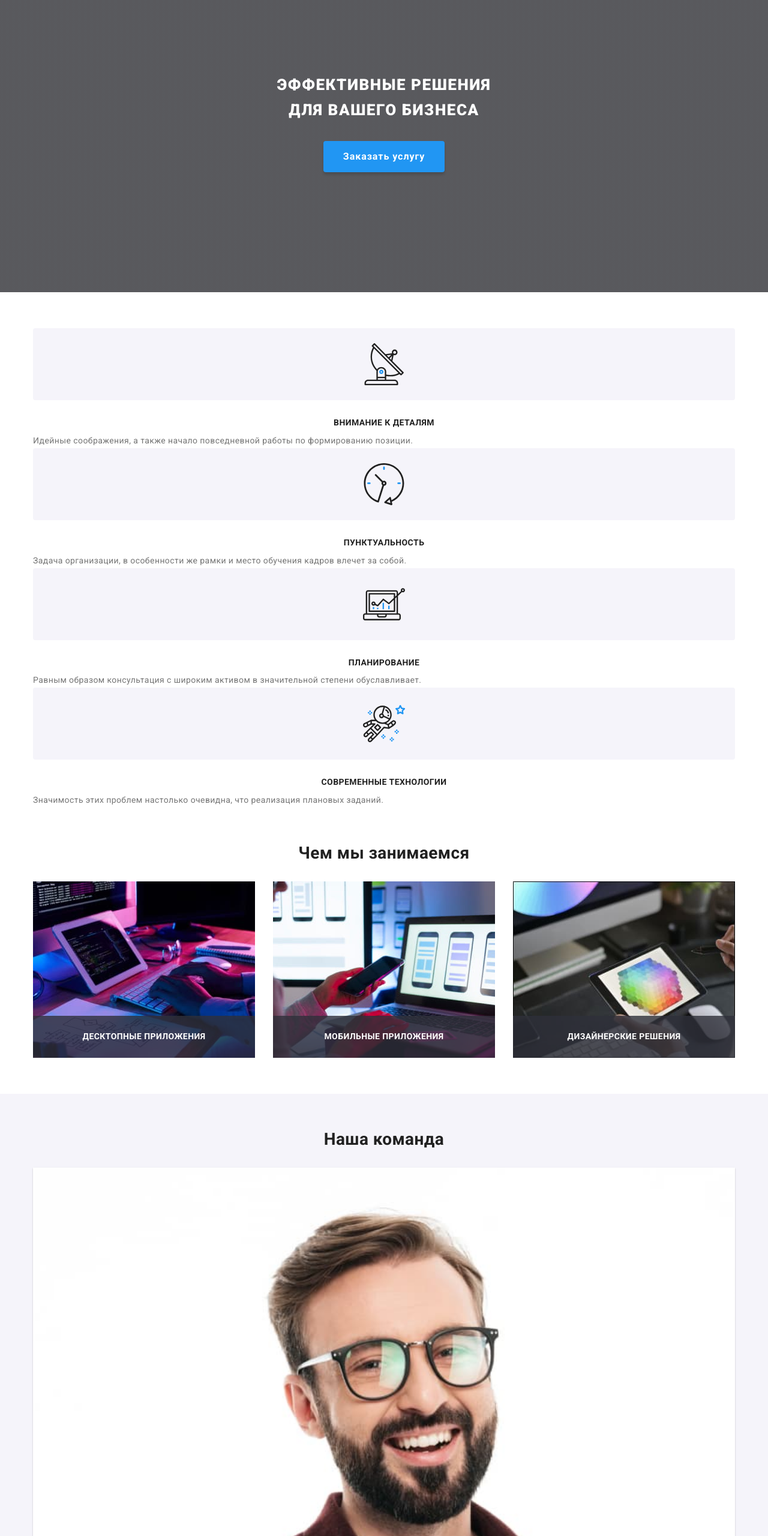
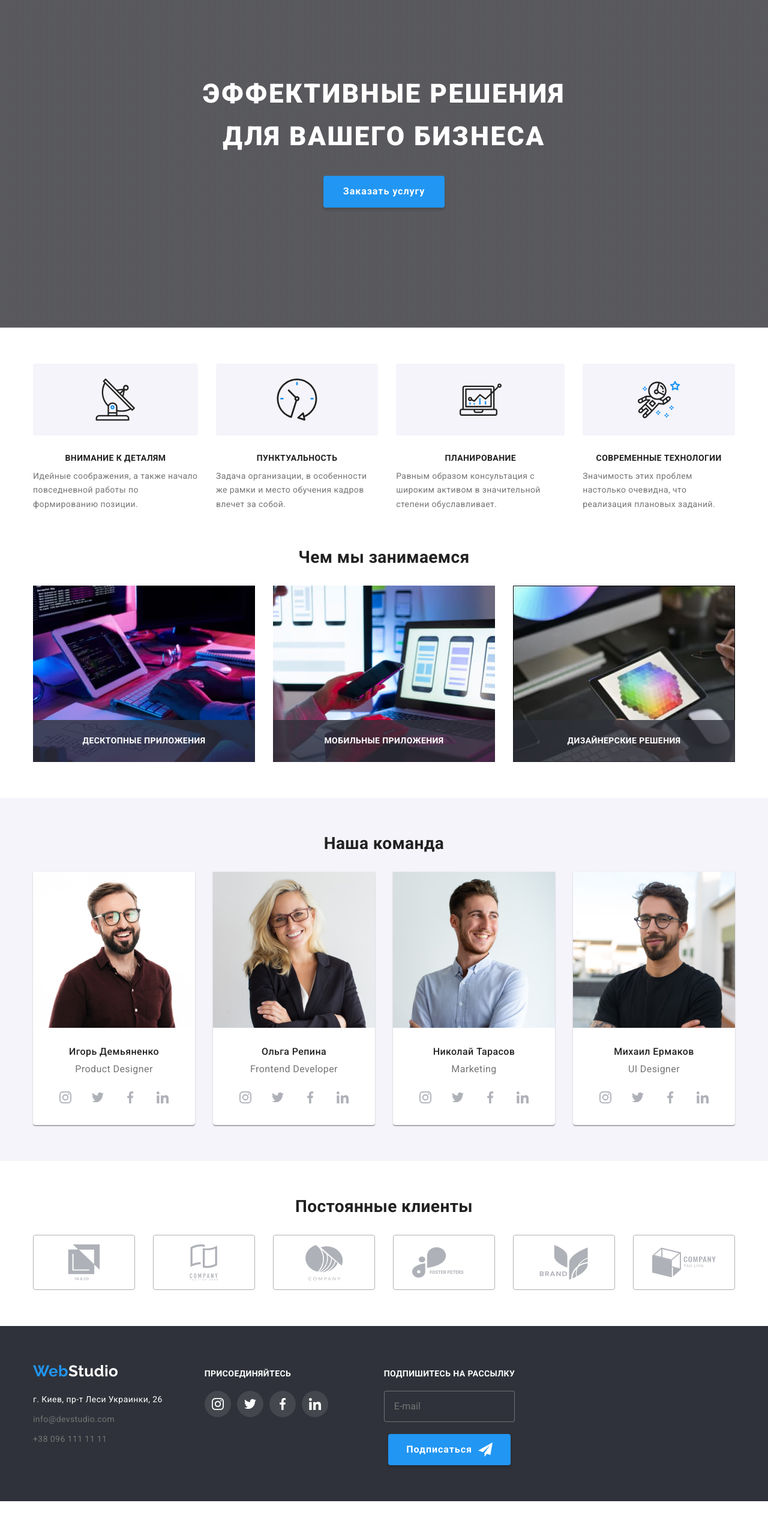
Before and after one commit to Zmei55/goit-markup-hw-08, a plain HTML site: page index.html in a window 1280 px wide. Shown: the part 160-2720 px from the top of the page at 60% size. After the commit the page ends 2662 px from the top, so only its background shows below. Drawn offline with nearby package versions, Linux system fonts and the light colour scheme.

Commit message:
sass footer

```diff
--- a/sass/components/common/_button.scss
+++ b/sass/components/common/_button.scss
@@ -10,6 +10,8 @@
   border: 1px solid transparent;
   border-radius: 4px;
   box-shadow: 0px 4px 4px rgba(0, 0, 0, 0.15);
+
+  cursor: pointer;
 
   &:hover,
   &:focus {
--- a/sass/components/common/_logo.scss
+++ b/sass/components/common/_logo.scss
@@ -32,7 +32,5 @@
   color: $light-theme-color;
   display: inline-block;
 
-  @media screen and (min-width: 768px) {
-    margin-bottom: 20px;
-  }
+  margin-bottom: 20px;
 }
--- a/sass/components/common/_social-links.scss
+++ b/sass/components/common/_social-links.scss
@@ -15,6 +15,16 @@
   border-radius: 50%;
 
   color: $link-color;
+
+  @media screen and (min-width: 1200px) {
+    transition: background-color 250ms $timing-function, color 250ms $timing-function;
+
+    &:hover,
+    &:focus {
+      color: $light-theme-color;
+      background-color: $accent-theme;
+    }
+  }
 }
 
 .social-links__icon {
--- a/sass/components/index/_clients.scss
+++ b/sass/components/index/_clients.scss
@@ -13,9 +13,19 @@
     width: calc((100% - 60px) / 2);
   }
 
-  @media screen and (min-width: 768px) {
+  @media screen and (min-width: 768px) and (max-width: 1199px) {
     width: calc((100% - 90px) / 3);
     margin: 15px;
+  }
+
+  @media screen and (min-width: 1200px) {
+    &:not(:last-child) {
+      margin-right: 30px;
+    }
+  }
+
+  @media screen and (min-width: 1200px) {
+    width: calc((100% - 150px) / 6);
   }
 }
 
@@ -26,6 +36,8 @@
   height: 92px;
   @include bordered($link-color);
   border-radius: 4px;
+
+  transition: border-color 250ms $timing-function, color 250ms $timing-function;
 
   &:hover,
   &:focus {
--- a/sass/components/index/_features.scss
+++ b/sass/components/index/_features.scss
@@ -4,10 +4,13 @@
 
 .features {
   @media screen and (min-width: 768px) and (max-width: 1199px) {
-    display: flex;
     flex-wrap: wrap;
 
     margin: -15px;
+  }
+
+  @media screen and (min-width: 768px) {
+    display: flex;
   }
 }
 
@@ -20,6 +23,10 @@
   &:not(:last-child) {
     @media screen and (max-width: 767px) {
       margin-bottom: 30px;
+    }
+
+    @media screen and (min-width: 1200px) {
+      margin-right: 30px;
     }
   }
 }
--- a/sass/components/index/_hero.scss
+++ b/sass/components/index/_hero.scss
@@ -21,12 +21,19 @@
 }
 
 .hero__title {
+  margin-bottom: 30px;
+
   color: $light-theme-color;
   font-weight: 900;
-  font-size: 26px;
-  line-height: 1.61;
+  line-height: 1.62;
   letter-spacing: 0.06em;
   text-transform: uppercase;
 
-  margin-bottom: 30px;
+  @media screen and (max-width: 1199px) {
+    font-size: 26px;
+  }
+
+  @media screen and (min-width: 1200px) {
+    font-size: 44px;
+  }
 }
--- a/sass/components/index/_our-team.scss
+++ b/sass/components/index/_our-team.scss
@@ -3,8 +3,11 @@
 }
 
 .team {
+  @media screen and (min-width: 768px) {
+    display: flex;
+  }
+
   @media screen and (min-width: 768px) and (max-width: 1199px) {
-    display: flex;
     flex-wrap: wrap;
 
     margin: -15px;
@@ -28,6 +31,12 @@
   @media screen and (min-width: 768px) and (max-width: 1199px) {
     width: calc((100% - 60px) / 2);
     margin: 15px;
+  }
+
+  @media screen and (min-width: 1200px) {
+    &:not(:last-child) {
+      margin-right: 30px;
+    }
   }
 }
 
--- a/sass/components/index/_page-footer.scss
+++ b/sass/components/index/_page-footer.scss
@@ -6,14 +6,27 @@
   padding-bottom: 60px;
 }
 
+.footer__list {
+  @media screen and (min-width: 1200px) {
+    display: flex;
+    align-items: baseline;
+  }
+}
+
 .footer__list--tablet-decorate {
   @media screen and (max-width: 767px) {
     margin-bottom: 60px;
   }
 
-  @media screen and (min-width: 768px) and (max-width: 1199px) {
+  @media screen and (min-width: 768px) {
     display: flex;
     justify-content: space-around;
+  }
+
+  @media screen and (min-width: 1200px) {
+    align-items: baseline;
+
+    margin-right: 93px;
   }
 }
 
@@ -33,10 +46,13 @@
   font-weight: 700;
   font-size: 14px;
   line-height: 1.14;
-  text-align: center;
 
   text-transform: uppercase;
   margin-bottom: 20px;
+
+  @media screen and (max-width: 1199px) {
+    text-align: center;
+  }
 }
 
 .footer__link {
@@ -46,12 +62,14 @@
 
 .address {
   font-style: normal;
+
+  @media screen and (min-width: 1200px) {
+    margin-right: 70px;
+  }
 }
 
 .contacts__item:not(:last-child) {
-  @media screen and (min-width: 480px) {
-    margin-bottom: 9px;
-  }
+  margin-bottom: 9px;
 }
 
 .contacts__link {
@@ -59,6 +77,13 @@
   line-height: 1.71;
 
   text-decoration: none;
+
+  transition: color 250ms $timing-function;
+
+  &:hover,
+  &:focus {
+    color: $accent-theme;
+  }
 
   &--white {
     color: $light-theme-color;
--- a/sass/components/index/_subscribel.scss
+++ b/sass/components/index/_subscribel.scss
@@ -1,6 +1,9 @@
 .subscribel {
   @media screen and (max-width: 767px) {
     text-align: center;
+  }
+
+  @media screen and (min-width: 1200px) {
   }
 }
 
```
Also changed, not shown: css/main.css, css/main.min.css, 2 other files.
